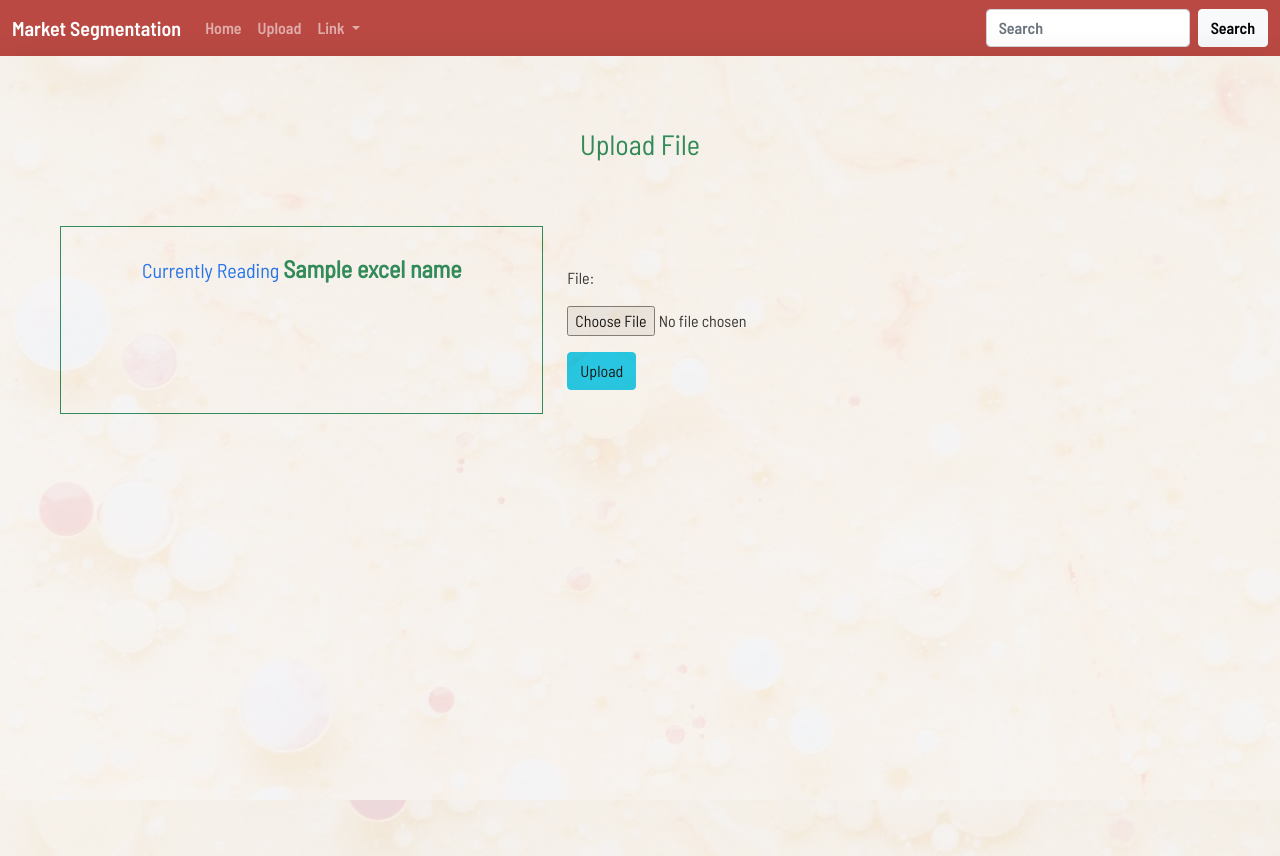
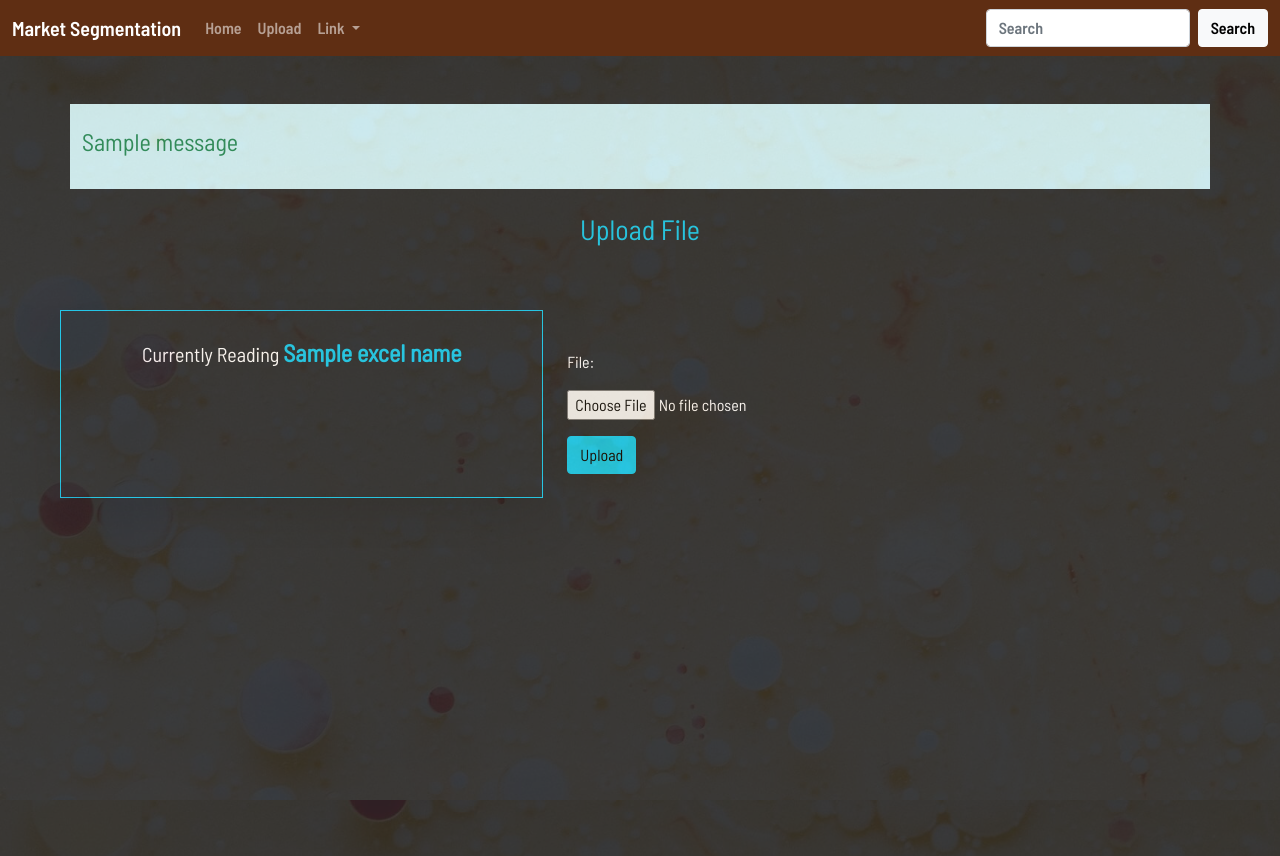
Before and after one commit to Wokiri/Market-Segmentation-Analysis, a Django app: template pages/templates/pages/upload_file.html in a window 1280 px wide. Run offline with Django 3.2, Linux system fonts and the light colour scheme; tables that the repository leaves empty hold one stand-in row (values such as "Sample post"); the template is opened without the code that fills it: values that come from a table or form of the project are taken from there, most other values are stand-ins (such as "Sample title", 1, 10 or a date in 2020); one stand-in notice (Sample message) is shown; some libraries are stand-ins or nearby versions.

Commit message:
Excel to DB

```diff
--- a/data/models.py
+++ b/data/models.py
@@ -4,11 +4,22 @@ import datetime
 
 # Create your models here.
 class Excel(models.Model):
+    id = models.UUIDField(primary_key=True, default=uuid.uuid4, editable=False)
     file = models.FileField(upload_to='uploads/')
     created = models.DateTimeField(auto_now_add=True)
-    activated = models.BooleanField(default=False)
 
     def __str__(self): return f'File id: {str(self.id)}'
+
+
+
+class Customer(models.Model):
+    id = models.UUIDField(primary_key=True, default=uuid.uuid4, editable=False)
+    customer_name = models.PositiveBigIntegerField(null=True, blank=True)
+    latitude = models.FloatField(null=True, blank=True)
+    longitude = models.FloatField(null=True, blank=True)
+    geom = models.MultiPointField(srid=4326, null=True, blank=True)
+
+    def __str__(self): return str(self.customer_name)
 
 
 
@@ -18,16 +29,12 @@ class Sale(models.Model):
     product_a = models.PositiveSmallIntegerField(default=0, null=True, blank=True)
     product_b = models.PositiveSmallIntegerField(default=0, null=True, blank=True)
     product_c = models.PositiveSmallIntegerField(default=0, null=True, blank=True)
-
-    def __str__(self): return str(self.id)
+    customer = models.OneToOneField(Customer, on_delete=models.CASCADE, null=True, blank=True)
+    total_sales = models.PositiveSmallIntegerField(default=0, null=True, blank=True)
 
 
-class Customer(models.Model):
-    id = models.UUIDField(primary_key=True, default=uuid.uuid4, editable=False)
-    customer_name = models.PositiveBigIntegerField(null=True, blank=True)
-    sale = models.OneToOneField(Sale, on_delete=models.CASCADE, null=True, blank=True)
-    latitude = models.FloatField(null=True, blank=True)
-    longitude = models.FloatField(null=True, blank=True)
-    geom = models.MultiPointField(srid=4326, null=True, blank=True)
+    def __str__(self): return f'Sale by {str(self.customer.customer_name)}'
 
-    def __str__(self): return str(self.customer_name)
+    def save(self, *args, **kwargs):
+        self.total_sales = self.product_a + self.product_b + self.product_c
+        super().save(*args, **kwargs)
--- a/mkt_segmentation/settings.py
+++ b/mkt_segmentation/settings.py
@@ -132,7 +132,7 @@ USE_I18N = True
 
 USE_L10N = True
 
-USE_TZ = True
+USE_TZ = False
 
 
 # Static files (CSS, JavaScript, Images)
--- a/pages/templates/pages/base_template.html
+++ b/pages/templates/pages/base_template.html
@@ -30,12 +30,17 @@
     <link rel="stylesheet" type="text/css" href="{% static 'pages/css/bootstrap.css' %}">
     <link rel="stylesheet" type="text/css" href="{% static 'pages/css/market_segmentation.css' %}">
 </head>
-<body class="font-barlow-regular">
+<body class="font-barlow-regular text-white">
 
     <div class="fluid-container">
         {% include 'pages/navigation_bar.html' %}
     </div>
-    {% block content %}{% endblock %}
+    <div class="fluid-container bg-dark" style="min-height:100vh;opacity:0.85;"">
+        {% block content %}{% endblock %}
+    </div>
+
+
+
     <script src="{% static 'pages/js/bootstrap.js' %}"></script>
 </body>
 
--- a/pages/templates/pages/homepage.html
+++ b/pages/templates/pages/homepage.html
@@ -1,11 +1,12 @@
 {% extends 'pages/base_template.html' %}
 {% load static %}
 {% load humanize %}
+
 {% block docmeta %} {% endblock %}
 
 {% block content %}
 
-<div class="p-3 bd-orange-700">
+<div class="container-fluid p-5">
 
 </div>
 
--- a/pages/templates/pages/navigation_bar.html
+++ b/pages/templates/pages/navigation_bar.html
@@ -1,4 +1,4 @@
-<nav class="navbar navbar-expand-lg navbar-dark" style="background-color: #ba4943;">
+<nav class="navbar navbar-expand-lg navbar-dark" style="background-color: #5f2e13;">
     <div class="container-fluid font-barlow-semibold">
       <span class="navbar-brand">Market Segmentation</span>
       <button class="navbar-toggler" type="button" data-bs-toggle="collapse" data-bs-target="#navbarScroll" aria-controls="navbarScroll" aria-expanded="false" aria-label="Toggle navigation">
--- a/pages/templates/pages/upload_file.html
+++ b/pages/templates/pages/upload_file.html
@@ -1,17 +1,29 @@
 {% extends 'pages/base_template.html' %} {% load static %} {% load humanize %}
 {% block content %}
 
-<div class="container-fluid shadow-lg rounded-lg p-5 bg-white" style="min-height:100vh;opacity:0.85;">
+<div class="container-fluid p-5">
+
+
+  {% if messages %}
+      <div class="container py-4 alert-info">
+          {% for message in messages %}
+              <h4{% if message.tags %} class="text-{{ message.tags }}"{% endif %}>{{ message|safe }}</h4>
+          {% endfor %}
+      </div>
+
+  {% endif %}
+
+
     <div class="py-2 py-sm-4">
-      <h3 class="text-center text-success">Upload File</h3>
+      <h3 class="text-center text-info">Upload File</h3>
     </div>
 
     <div class="row my-sm-2 p-sm-4">
 
-      <div class="col-md-5 pt-4 d-flex justify-content-center border border-success rounded-lg">
+      <div class="col-md-5 pt-4 d-flex justify-content-center border border-info shadow-lg rounded-lg">
         {% if excel_name %}
         <p class="text-info lead mb-3">
-            <p class="text-primary lead mb-3">Currently Reading <span class="fs-4 fw-bold text-success">{{ excel_name }}</span></p>
+            <p class="lead mb-3">Currently Reading <span class="fs-4 fw-bold text-info">{{ excel_name }}</span></p>
         </p>
         {% else %}
             <p class="text-warning lead mb-3">No Files Uploaded yet.</p>
@@ -31,6 +43,7 @@
       </div>
 
     </div>
+
   </div>
 
 {% endblock %}
```
Also changed, not shown: pages/views.py (+58 -49 lines), tables.sql (deleted, +0 -16 lines).
